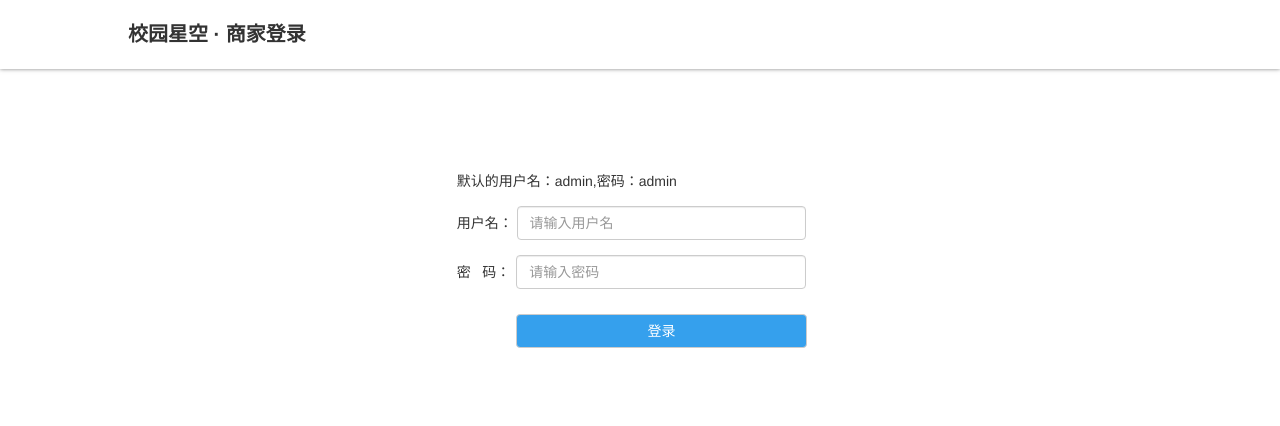
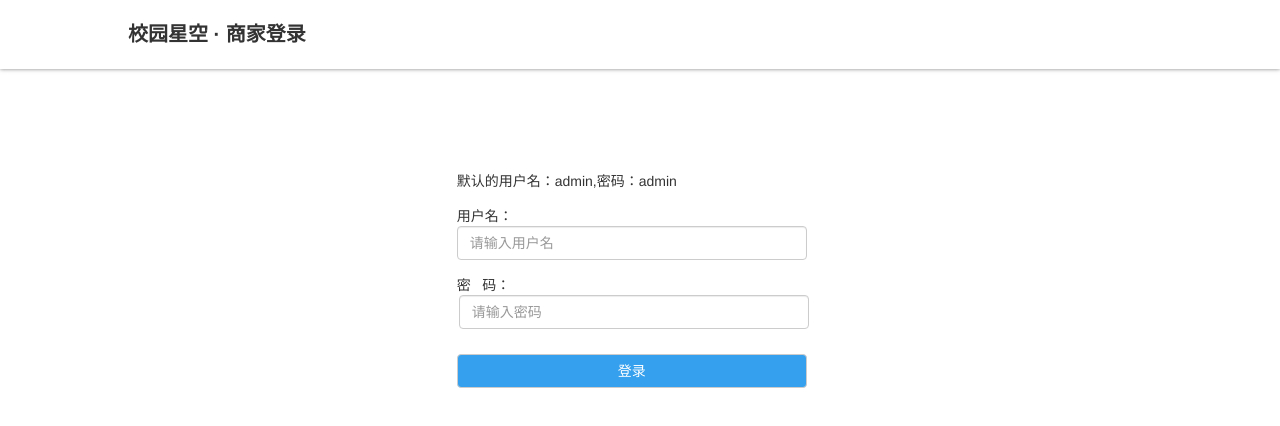
Before and after one commit to yulei521/shop_transaction_demo, a plain HTML site: page index.html in a window 1280 px wide. Drawn offline with nearby package versions, Linux system fonts and the light colour scheme; some packages are replaced by stand-ins of ours.

Commit message:
Update base.css

```diff
--- a/css/base.css
+++ b/css/base.css
@@ -130,6 +130,7 @@
     box-shadow: 0px 0px 4px rgba(0,0,0,0.5);
     font-size: 20px;
     font-weight: bold;
+    width: 100%;
 }
 
 #login {
@@ -150,11 +151,10 @@
     display: block;
     background-color: rgb(53,160,237);
     color: #ffffff;
-    width: 83%;
-    float: right;
+    width: 100%;
 }
 
 #login .form-control {
     display: inline;
-    width: 82.8%;
+    width: 100%;
 }
```
